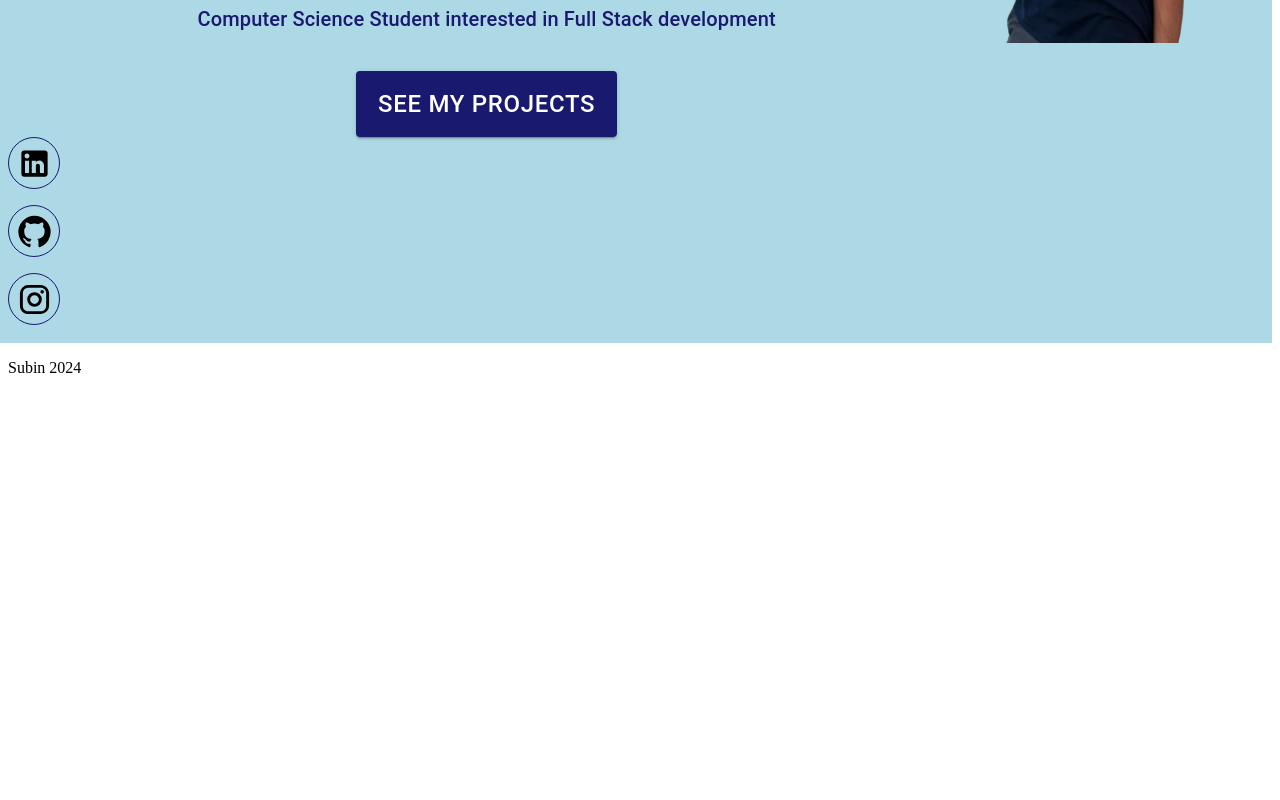
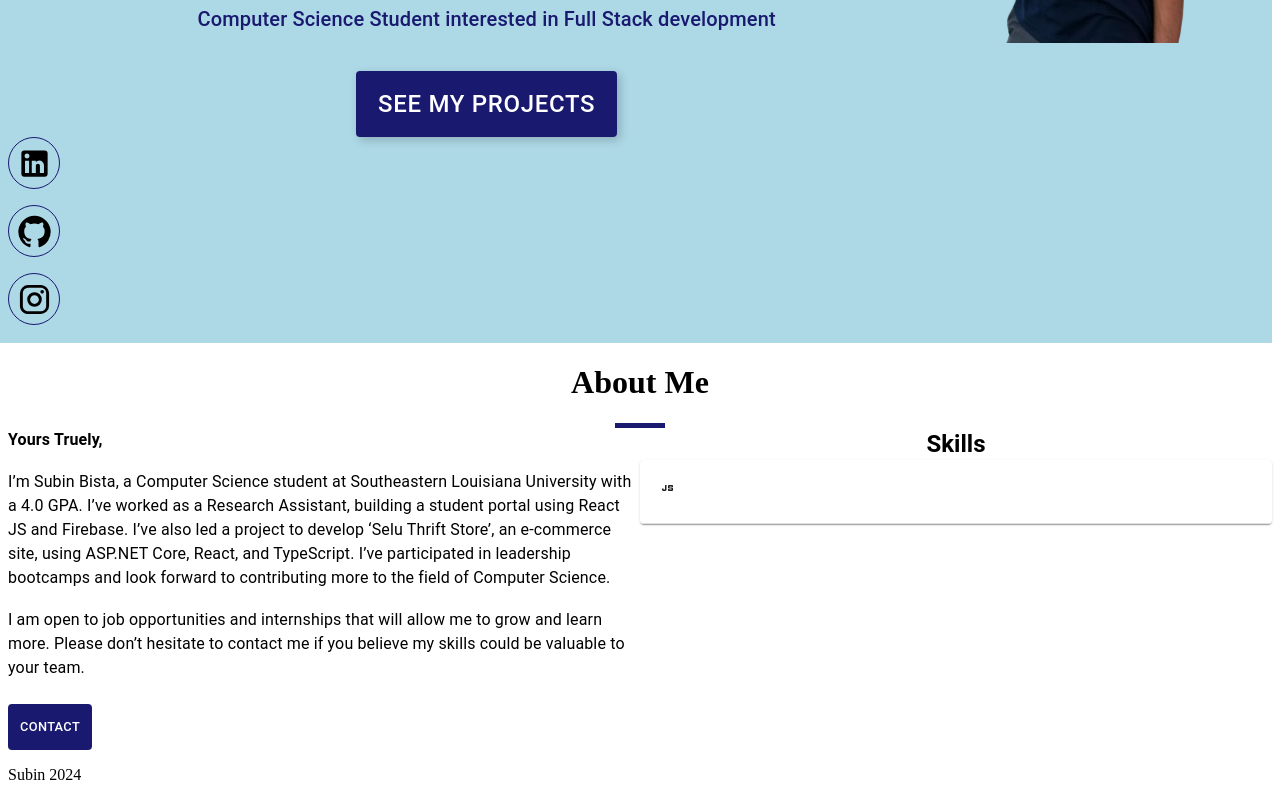
Before and after one commit to Subeen9/Subeen-Site, a React (Create React App) app: page / in a window 1280 px wide. Shown: the part 514-1314 px from the top of the page. Before the commit the page ends 907 px from the top, so only its background shows below. Built offline with nearby package versions, Linux system fonts and the light colour scheme.

Commit message:
Home page updated with about page being made

```diff
--- a/src/App.js
+++ b/src/App.js
@@ -1,12 +1,14 @@
 import { Footer } from "./Components/Footer";
 import { Navigation } from "./Components/Navigation";
 import {Home} from './pages/Home'
+import { About } from "./pages/About";
 function App() {
   return (
   <>
   <div>
     <Navigation/>
     <Home/>
+    <About/>
     <Footer/>
   </div>
   </>
--- a/src/Components/Navigation.js
+++ b/src/Components/Navigation.js
@@ -1,9 +1,10 @@
 import React from 'react';
 import Tabs from '@mui/material/Tabs';
 import Tab from '@mui/material/Tab'
-import { AppBar, Box } from '@mui/material';
+import { AppBar, Box,Avatar } from '@mui/material';
 import styled from '@emotion/styled';
-
+// import SB from '../assests/PXL_20231205_033511168.MP.jpg'
+import { deepOrange } from '@mui/material/colors';
 const NameTab = styled(Tab)({
     color: 'black',
     fontWeight: 'bold',
@@ -26,6 +27,7 @@ export const Navigation =()=>{
         <>
         <AppBar style={{backgroundColor:'white', height: '80px'}}>
         <Tabs style={{marginTop:'10px', padding: 0, display:'flex', alignContent: 'center', justifyContent:"center",}}>
+            <Avatar sx={{bgcolor:deepOrange[500]}}>SB</Avatar>
             <NameTab label="Subin Bista"></NameTab>
             <Box sx={{ flexGrow: 1 }} />
             <ItemTab label =" Home"></ItemTab>
--- /dev/null
+++ b/src/pages/About.js
@@ -0,0 +1,68 @@
+import React from "react";
+import { Button, Divider, Grid, Paper, TableCell, TableContainer, TableHead, TableRow, Typography } from "@mui/material";
+import styled from "@emotion/styled";
+import Table from "@mui/material/Table";
+import JavascriptIcon from '@mui/icons-material/Javascript';
+const Customdivider = styled(Divider)({
+  width: "4%",
+  margin: "auto",
+  fontWeight: "bolder",
+  borderBottomColor: "#191970",
+  borderBottomWidth: "5px",
+});
+const StyledButton =styled(Button)({
+    fontSize: "0.8rem",
+    padding: "10px 10px",
+    backgroundColor: "#191970",
+    border: "2px solid #191970",
+    color:'white',
+    '&:hover':{
+        fontWeight:'bolder',
+        backgroundColor:'#191970'
+    }
+})
+
+export const About = () => {
+  return (
+    <>
+      <h1 style={{ textAlign: "center" }}>About Me</h1>
+      <Customdivider />
+      <Grid container>
+        <Grid item xs={6}>
+          <Typography style={{fontWeight:'bold'}}> Yours Truely,</Typography>
+          <br/>
+          <Typography >
+            I’m Subin Bista, a Computer Science student at Southeastern
+            Louisiana University with a 4.0 GPA. I’ve worked as a Research
+            Assistant, building a student portal using React JS and Firebase.
+            I’ve also led a project to develop ‘Selu Thrift Store’, an
+            e-commerce site, using ASP.NET Core, React, and TypeScript.
+             I’ve participated in leadership bootcamps and look forward to
+            contributing more to the field of Computer Science.
+          </Typography>
+          <br/>
+          <Typography>
+          I am open to job opportunities and internships that will allow me to grow and learn more.
+           Please don’t hesitate to contact me if you believe my skills could be valuable to your team.
+           <br/>
+           <br/>
+           <StyledButton>Contact</StyledButton>
+          </Typography>
+
+        </Grid>
+        <Grid item xs={6}>
+        <Typography variant="h5" style={{textAlign: 'center', fontWeight:'bold'}}>Skills</Typography>
+        <TableContainer component={Paper}>
+            <Table>
+            <TableHead>
+                <TableRow>
+                    <TableCell><JavascriptIcon/></TableCell>
+                </TableRow>
+            </TableHead>
+            </Table>
+        </TableContainer>
+        </Grid>
+      </Grid>
+    </>
+  );
+};
--- a/src/pages/Home.js
+++ b/src/pages/Home.js
@@ -23,6 +23,9 @@ const IconContainer = styled("div")({
   width: "50px",
   height: "50px",
   margin: "10px",
+  '&:hover':{
+    boxShadow: '0px 0px 10px 5px rgba(0, 0, 0, 0.5)',
+  }
 });
 const HighlightedText = styled(Typography)({
   fontSize: "4rem",
@@ -34,6 +37,11 @@ const HighlightedButton = styled(Button)({
   padding: "10px 20px",
   border: "2px solid #191970",
   backgroundColor: "#ADD8E6",
+  boxShadow: '3px 3px 10px rgba(0, 0, 0, 0.2)',
+
+  '&:hover':{
+    fontWeight: 'bolder'
+  }
 });
 
 export const Home = () => {
```
Also changed, not shown: src/assests/sb.png (added), 1 other file (tests, documents, lock files or other folders).
